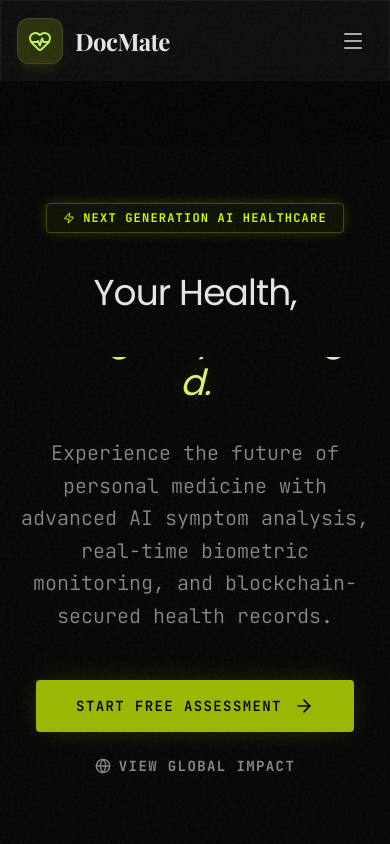
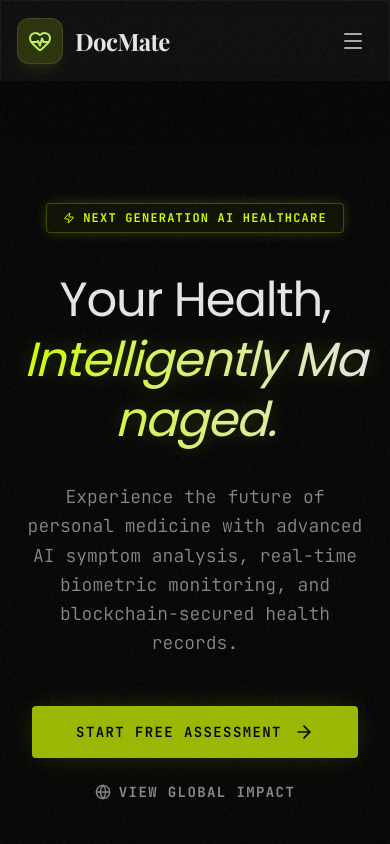
Before and after one commit to Dineshkumar2006471/Docmate, a React (Vite) app in the folder client/: page / in a window 390 px wide. Shown: the top 844 px of the page. Built offline with nearby package versions, Linux system fonts and the light colour scheme; no server answers; a web font is replaced by a local one.

Commit message:
Fix mobile UI responsiveness on Landing Page

```diff
--- a/client/src/pages/LandingPage.tsx
+++ b/client/src/pages/LandingPage.tsx
@@ -125,20 +125,20 @@ export default function LandingPage() {
                             <Zap className="w-3 h-3" /> Next Generation AI Healthcare
                         </motion.span>
 
-                        <h1 className="text-4xl md:text-7xl font-[Poppins] font-normal tracking-tight mb-8 text-slate-100 leading-tight text-glow min-h-[1.2em]">
+                        <h1 className="text-5xl md:text-7xl font-[Poppins] font-normal tracking-tight mb-8 text-slate-100 leading-tight text-glow min-h-[1.2em] break-words">
                             <TypewriterText text="Your Health," delay={0.5} speed={0.03} /> <br className="md:hidden" />
-                            <span className="text-gradient-premium italic">
+                            <span className="text-gradient-premium italic block md:inline">
                                 <TypewriterText text="Intelligently Managed." delay={1} speed={0.03} />
                             </span>
                         </h1>
 
-                        <p className="mt-6 text-xl text-slate-400 max-w-2xl mx-auto mb-12 font-sans font-light leading-relaxed animate-in-fade-up stagger-2">
+                        <p className="mt-6 text-lg md:text-xl text-slate-400 w-full md:max-w-2xl mx-auto mb-12 font-sans font-light leading-relaxed animate-in-fade-up stagger-2 px-2">
                             Experience the future of personal medicine with advanced AI symptom analysis, real-time biometric monitoring, and blockchain-secured health records.
                         </p>
 
-                        <div className="flex flex-col sm:flex-row gap-6 justify-center items-center animate-in-fade-up stagger-3">
-                            <Link to="/login">
-                                <button className="btn-primary text-sm px-10 py-4 flex items-center gap-3 text-base shadow-[0_0_30px_-5px_rgba(204,255,0,0.2)] hover:shadow-[0_0_40px_-5px_rgba(204,255,0,0.4)]">
+                        <div className="flex flex-col sm:flex-row gap-6 justify-center items-center animate-in-fade-up stagger-3 w-full px-4">
+                            <Link to="/login" className="w-full sm:w-auto">
+                                <button className="btn-primary text-sm px-10 py-4 flex items-center justify-center gap-3 text-base shadow-[0_0_30px_-5px_rgba(204,255,0,0.2)] hover:shadow-[0_0_40px_-5px_rgba(204,255,0,0.4)] w-full sm:w-auto">
                                     Start Free Assessment <ArrowRight className="w-5 h-5" />
                                 </button>
                             </Link>
```
